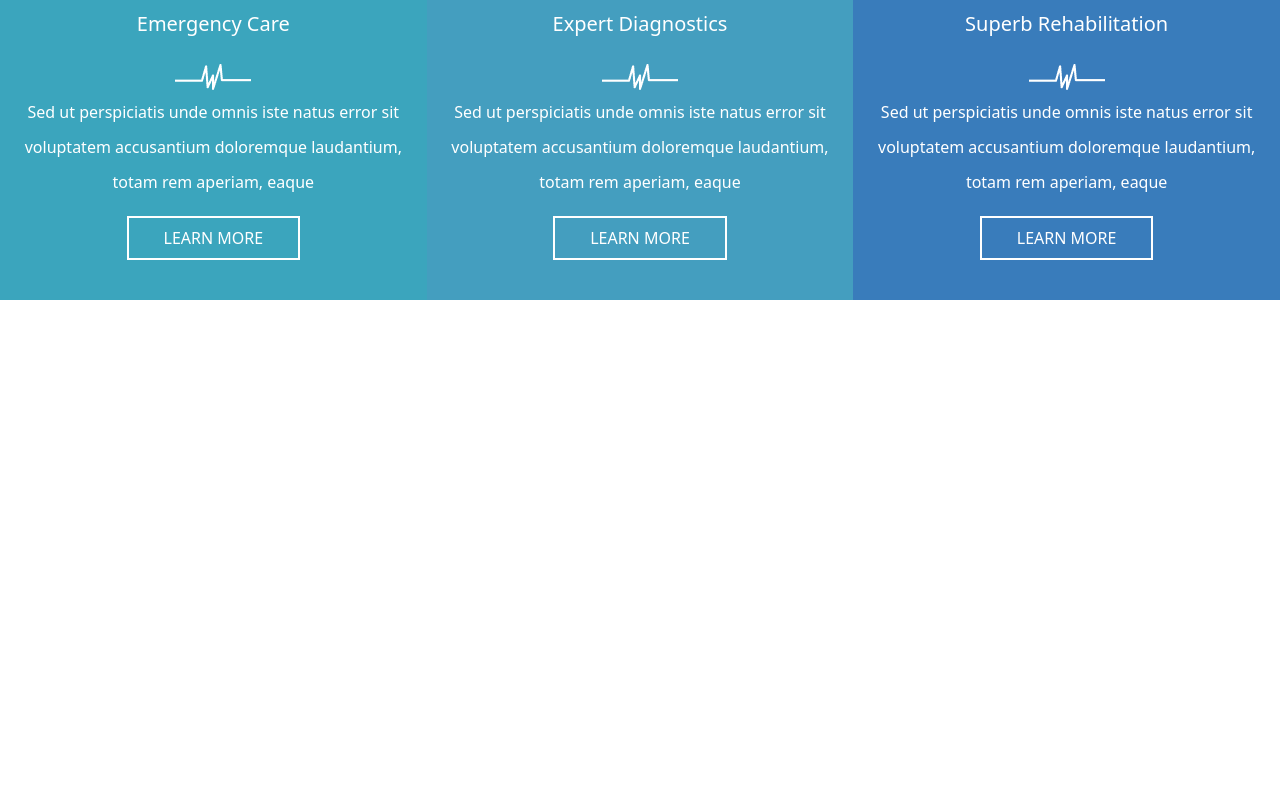
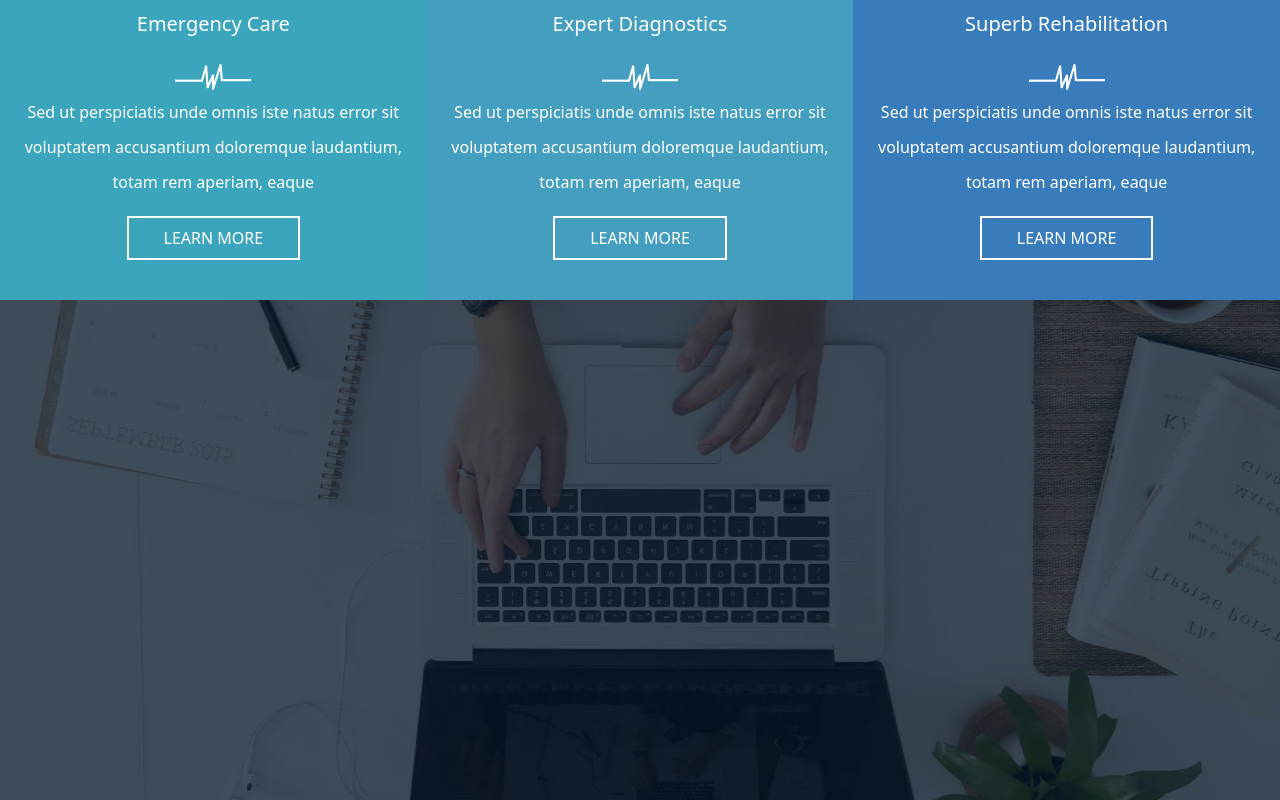
Before and after one commit to WalterFrongia/proj-html-vuejs, a Vue app: page / in a window 1280 px wide. Shown: the part 5199-5999 px from the top of the page. Built offline with nearby package versions, Linux system fonts and the light colour scheme.

Commit message:
Implenentato bg in Appointment component in wrapping appointment section

```diff
--- a/src/components/Appointment.vue
+++ b/src/components/Appointment.vue
@@ -1,6 +1,8 @@
 <template>
-    <div id="my-appointment-section">
+    <div id="my-wrapping-appointment-section">
+        <div id="my-appointment-section">
 
+        </div>
     </div>
 </template>
 
@@ -13,6 +15,12 @@
 <style lang="scss" scoped>
 @import "../style/variables.scss";
 
+#my-wrapping-appointment-section{
+    background-image: url(../assets/images/make-an-appointment.jpg);
+    background-size: cover;
+    background-repeat: no-repeat;
+    background-position: center;
+}
 #my-appointment-section{
     height: 500px;
 }
--- a/src/components/Service.vue
+++ b/src/components/Service.vue
@@ -47,7 +47,6 @@
 @import "../style/variables.scss";
 
 #my-service-section{
-    height: 300px;
     color:white;
 }
 
```
